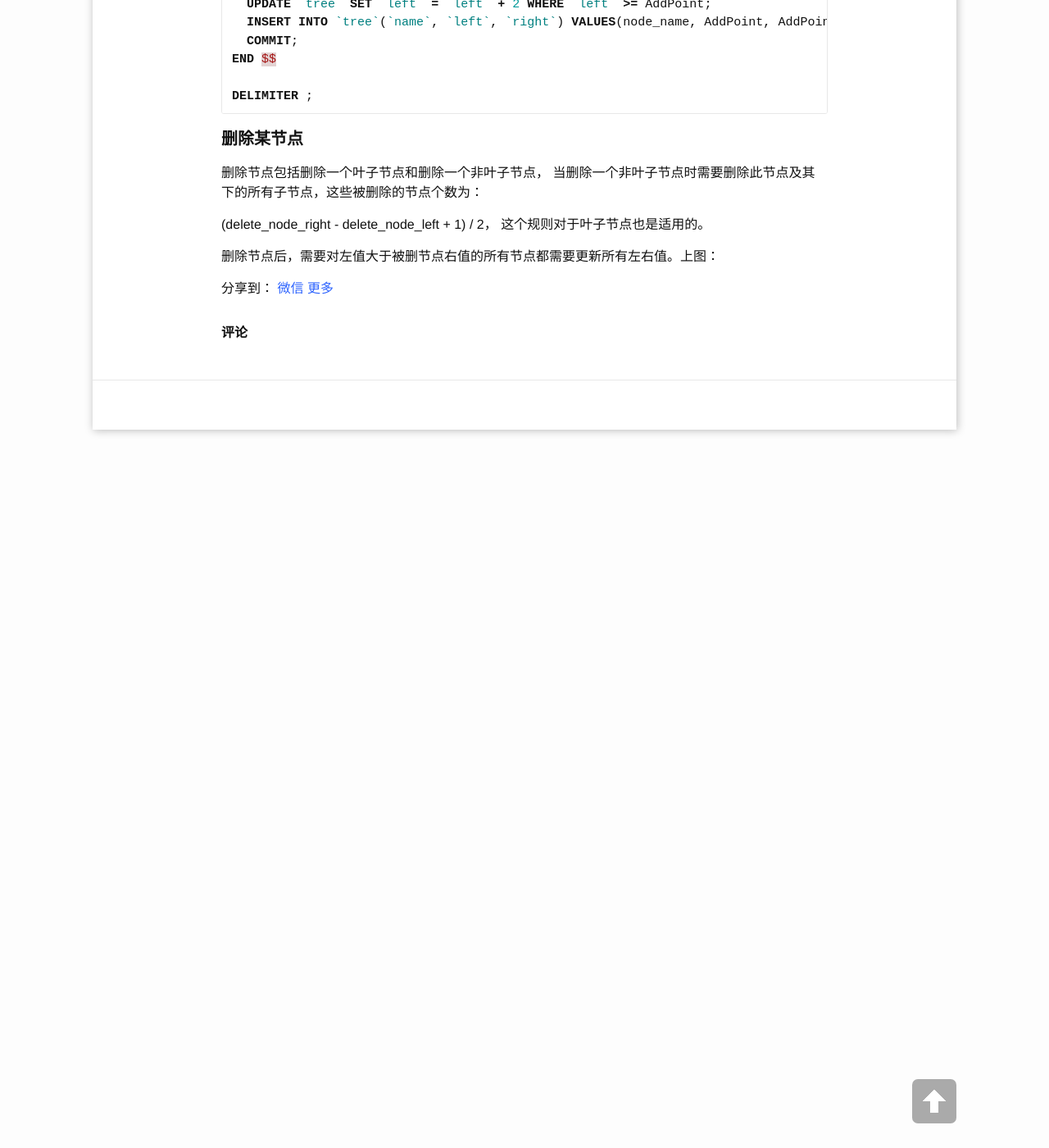
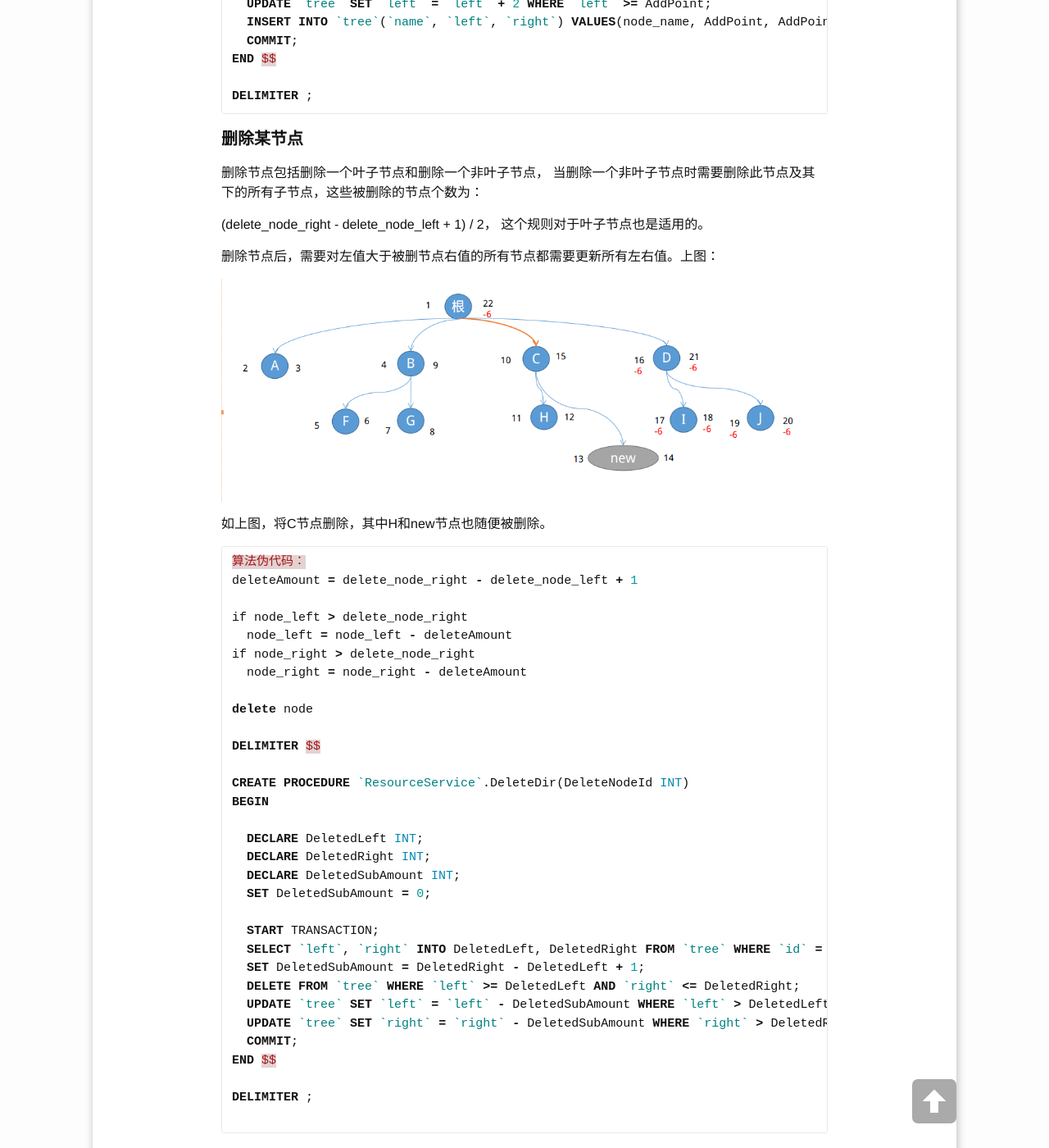
Before and after one commit to TopSpoofer/TopSpoofer.github.io, a Jekyll site: the page built from _posts/2017/07/2017-07-13-基于Nested Sets的树形数据库详细设计.md, in a window 1280 px wide and 1400 px high, scrolled down 4124 px. Shown: the whole window at 82% size. Built offline with Jekyll 4.4.1, drawn with Linux system fonts in a browser that asks for light colours; comment, search, counter and statistics services are not loaded.

Commit message:
add blog

````diff
--- a/_posts/2017/07/2017-07-13-基于Nested Sets的树形数据库详细设计.md
+++ b/_posts/2017/07/2017-07-13-基于Nested Sets的树形数据库详细设计.md
@@ -164,28 +164,43 @@ DELIMITER ;
 删除节点后，需要对左值大于被删节点右值的所有节点都需要更新所有左右值。上图：
 
 
+![删除树节点.png][3]
 
+如上图，将C节点删除，其中H和new节点也随便被删除。
 
+```sql
+算法伪代码：
+deleteAmount = delete_node_right - delete_node_left + 1
 
+if node_left > delete_node_right
+  node_left = node_left - deleteAmount
+if node_right > delete_node_right
+  node_right = node_right - deleteAmount
 
+delete node
 
+DELIMITER $$
 
+CREATE PROCEDURE `ResourceService`.DeleteDir(DeleteNodeId INT)
+BEGIN
 
+  DECLARE DeletedLeft INT;
+  DECLARE DeletedRight INT;
+  DECLARE DeletedSubAmount INT;
+  SET DeletedSubAmount = 0;
 
+  START TRANSACTION;
+  SELECT `left`, `right` INTO DeletedLeft, DeletedRight FROM `tree` WHERE `id` = DeleteNodeId;
+  SET DeletedSubAmount = DeletedRight - DeletedLeft + 1;
+  DELETE FROM `tree` WHERE `left` >= DeletedLeft AND `right` <= DeletedRight;
+  UPDATE `tree` SET `left` = `left` - DeletedSubAmount WHERE `left` > DeletedLeft;
+  UPDATE `tree` SET `right` = `right` - DeletedSubAmount WHERE `right` > DeletedRight;
+  COMMIT;
+END $$
 
+DELIMITER ;
 
-
-
-
-
-
-
-
-
-
-
-
-
+```
 
 
 
@@ -204,3 +219,4 @@ DELIMITER ;
 
 [1]: http://www.spoofer.top/assets/images/2017/07/树形.png
 [2]: http://www.spoofer.top/assets/images/2017/07/加入节点.png
+[3]: http://www.spoofer.top/assets/images/2017/07/删除树节点.png
````
